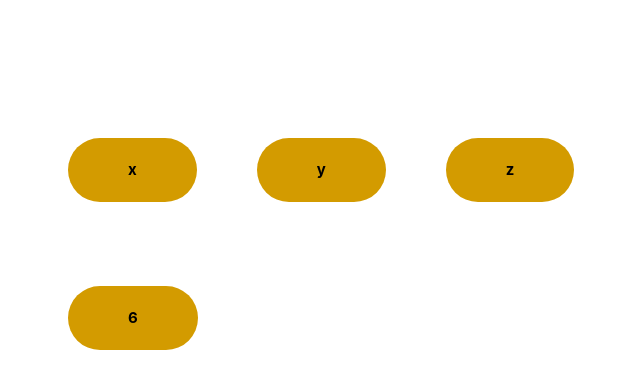
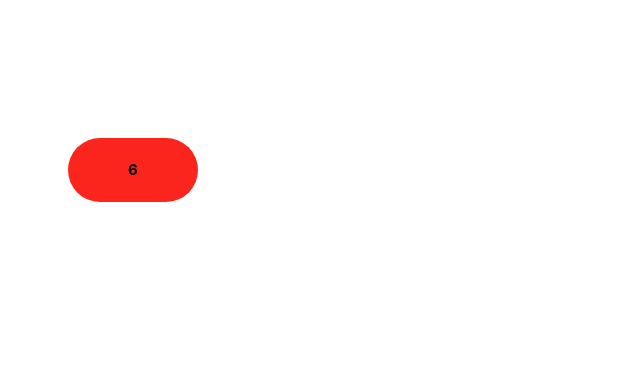
Before and after one commit to aanddi/vue3_exercises, a Vue app in the folder vue3/: page / in a window 1280 px wide. Shown: the top 388 px of the page, without its empty margins (22-662 px from the left). Built offline with nearby package versions, Linux system fonts and the light colour scheme.

Commit message:
Объекты в Vue

```diff
--- a/vue3/src/App.vue
+++ b/vue3/src/App.vue
@@ -3,8 +3,7 @@ export default {
   name: 'App',
   data() {
     return {
-      arr: ['x', 'y', 'z'],
-      arr1: [1, 2, 3],
+      obj: {x: 1, y: 2, z: 3},
     }
   }
 }
@@ -12,13 +11,7 @@ export default {
 
 <template>
   <!-------------- №1 -----------------> <br><hr><br>
-  <p class="box"> {{ arr[0] }} </p>
-  <p class="box"> {{ arr[1] }} </p>
-  <p class="box"> {{ arr[2] }} </p>
-
-  <!-------------- №2 -----------------> <br><hr><br>
-  <p class="box"> {{ arr1[0] + arr1[1] + arr1[2] }} </p>
-
+  <div class="box"> {{obj.x + obj.y + obj.z}} </div>
 
 </template>
 
@@ -29,7 +22,7 @@ body {
 }
 
 .box {
-  background-color: #d39b00;
+  background-color: #fc251e;
   display: inline-block;
   padding: 20px 60px;
   border-radius: 40px;
```
